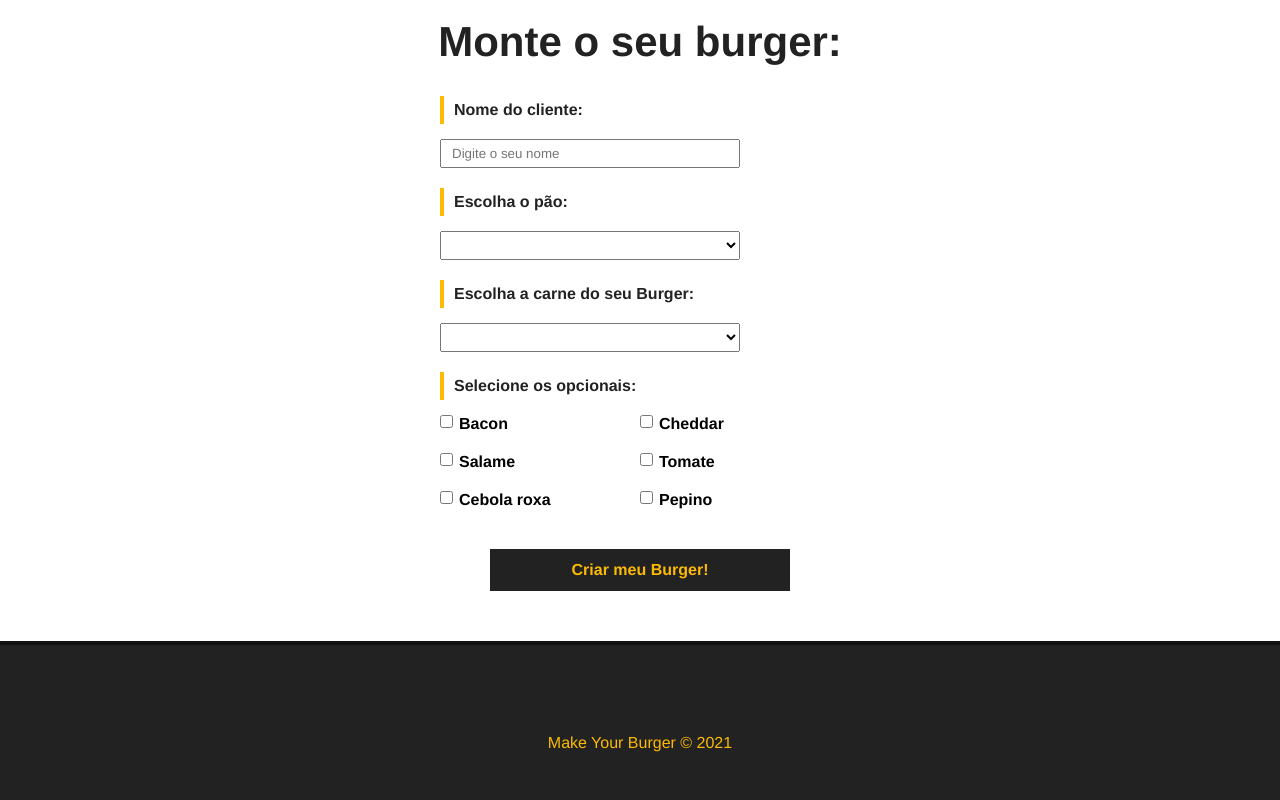
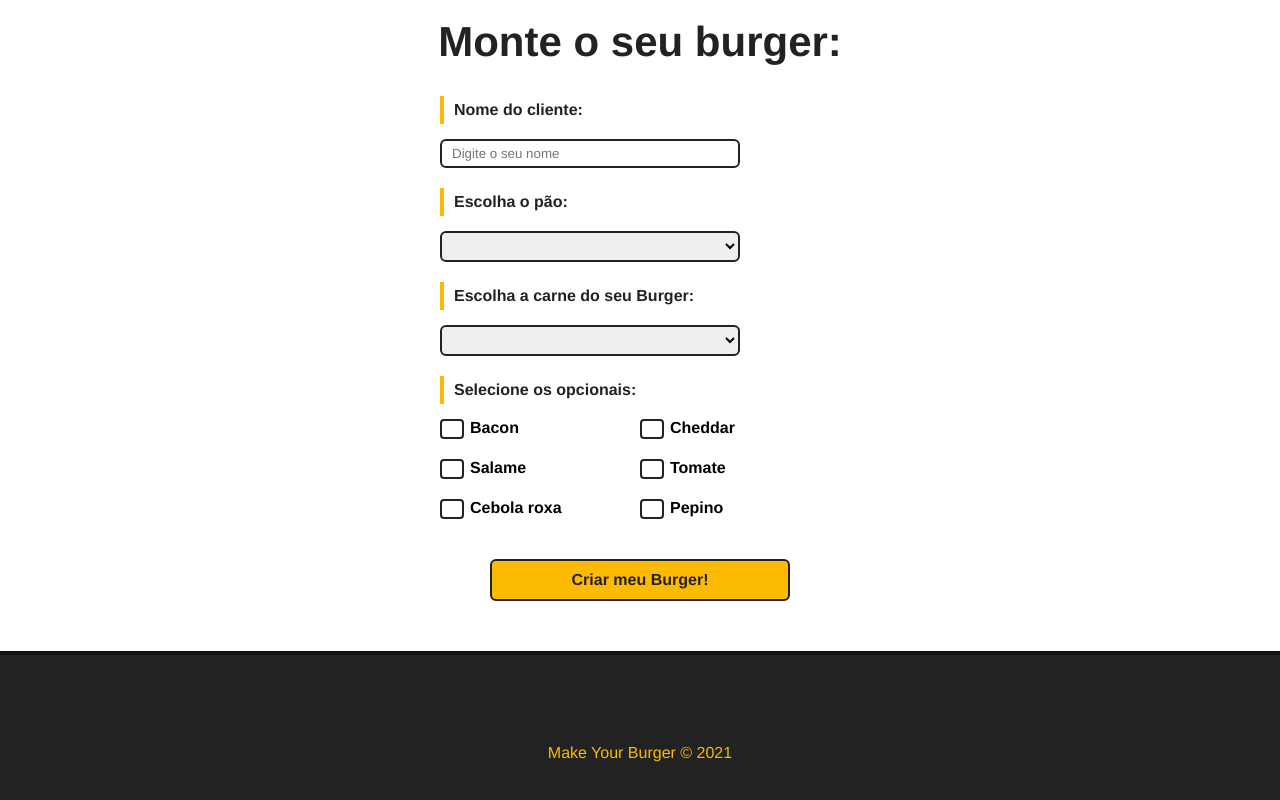
Before and after one commit to DevMatheusMarques/project-make-your-burguer, a Vue app: page / in a window 1280 px wide. Shown: the part 610-1410 px from the top of the page. Built offline with nearby package versions, Linux system fonts and the light colour scheme; data requests are answered from the project's data file.

Commit message:
Style adjustment in form component

```diff
--- a/db/db.json
+++ b/db/db.json
@@ -87,7 +87,7 @@
         "Bacon",
         "Cheddar"
       ],
-      "status": "Solicitado"
+      "status": "Finalizado"
     }
   ]
 }
--- a/src/components/BurgerForm.vue
+++ b/src/components/BurgerForm.vue
@@ -9,21 +9,21 @@
       <div class="input-container">
         <label for="pao">Escolha o pão:</label>
         <select name="pao" id="pao" v-model="pao">
-          <option value="">Selecione o seu pão</option>
+          <option value=""></option>
           <option v-for="pao in paes" :key="pao.id" :value="pao.tipo">{{ pao.tipo }}</option>
         </select>
       </div>
       <div class="input-container">
         <label for="carne">Escolha a carne do seu Burger:</label>
         <select name="carne" id="carne" v-model="carne">
-          <option value="">Selecione o tipo de carne</option>
+          <option value=""></option>
           <option v-for="carne in carnes" :key="carne.id" :value="carne.tipo">{{ carne.tipo }}</option>
         </select>
       </div>
       <div id="opcionais-container" class="input-container">
         <label id="opcionais-title" for="opcionais">Selecione os opcionais:</label>
         <div class="checkbox-container" v-for="opcional in opcionaisdata" :key="opcional.id">
-          <input type="checkbox" name="opcionais" v-model="opcionais" :value="opcional.tipo">
+          <input type="checkbox" name="opcionais" v-model="opcionais" :value="opcional.tipo" id="checkbox">
           <span>{{ opcional.tipo }}</span>
         </div>
       </div>
@@ -122,7 +122,7 @@ export default {
 label {
   font-weight: bold;
   margin-bottom: 15px;
-    color: #222;;
+  color: #222;
   padding: 5px 10px;
   border-left: 4px solid #fcba03;
 }
@@ -130,6 +130,8 @@ export default {
 input, select {
   padding: 5px 10px;
   width: 300px;
+  border-radius: 6px;
+  border: 2px solid #222;
 }
 
 #opcionais-container {
@@ -158,11 +160,40 @@ export default {
   font-weight: bold;
 }
 
+/* Estilizar o checkbox */
+input[type="checkbox"] {
+  appearance: none;
+  width: 20px;
+  height: 20px;
+  border: 2px solid #222;
+  border-radius: 4px;
+  position: relative;
+  cursor: pointer;
+  transition: background-color 0.3s;
+}
+
+input[type="checkbox"]:checked {
+  background-color: #fcba03;
+}
+
+input[type="checkbox"]:checked::before {
+  content: '';
+  position: absolute;
+  top: 2px;
+  left: 6px;
+  width: 4px;
+  height: 10px;
+  border: solid #fff;
+  border-width: 0 2px 2px 0;
+  transform: rotate(45deg);
+}
+
 .submit-btn {
-    background-color: #222;
-    color:#fcba03;
+  background-color: #fcba03;
+  color: #222;
   font-weight: bold;
   border: 2px solid #222;
+  border-radius: 6px;
   padding: 10px;
   font-size: 16px;
   margin: 0 auto;
@@ -171,7 +202,7 @@ export default {
 }
 
 .submit-btn:hover {
-    background-color: transparent;
+  background-color: #fad162;
   color: #222;
 }
 </style>
```
Lines whose indentation alone changed are shown as unchanged.
